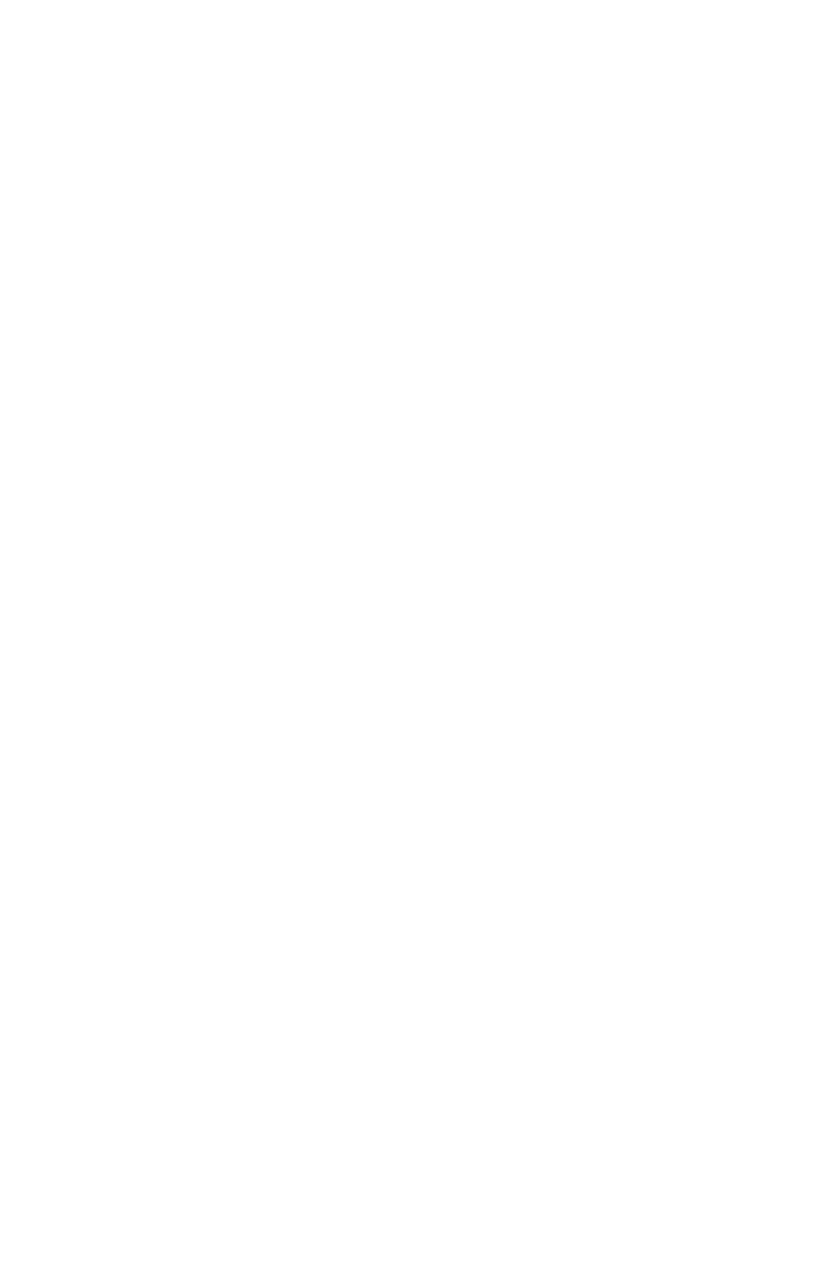
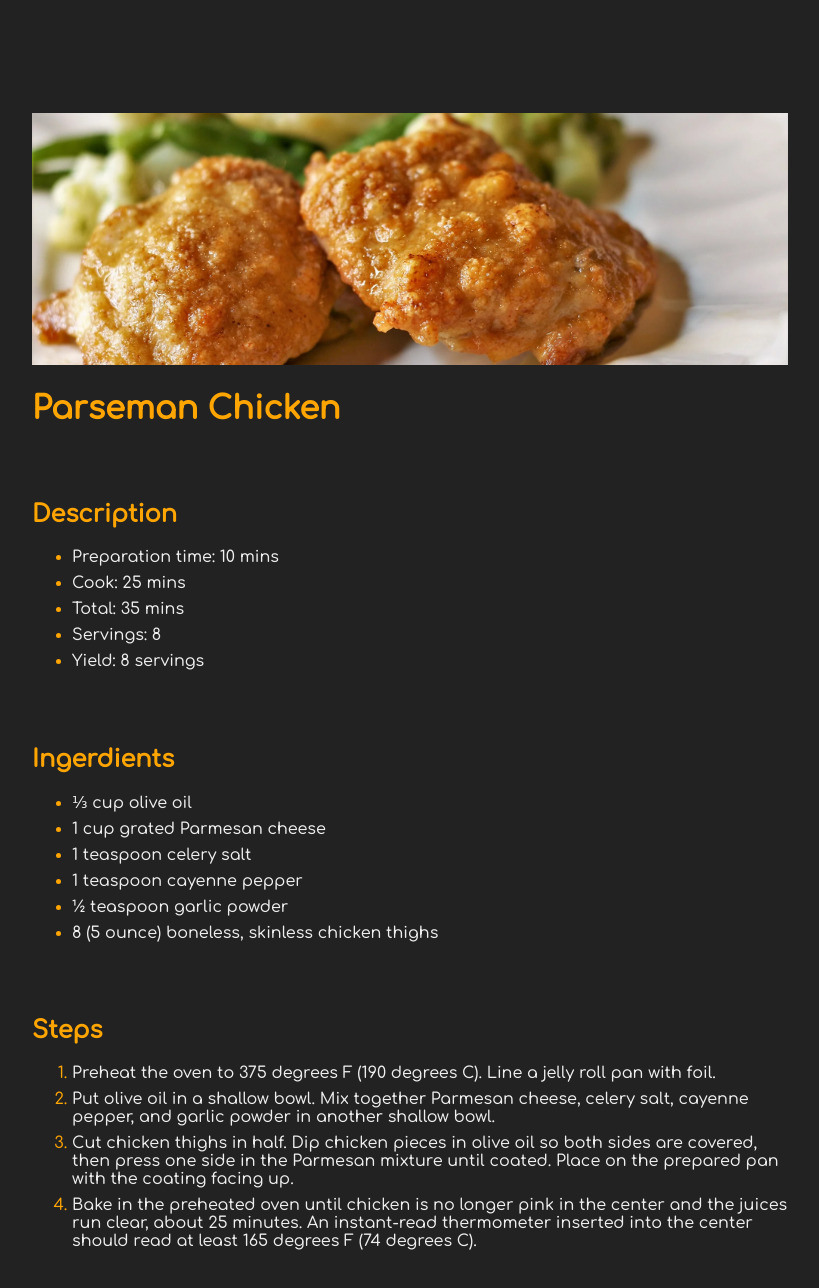
Before and after one commit to miguelrcborges/odin-recipes, a plain HTML site: page recipes/parsemanchicken.html in a window 1280 px wide. Shown: the whole page, without its empty margins (230-1049 px from the left). Before the commit the page ends 800 px from the top, so only its background shows below. Drawn offline with Linux system fonts and the light colour scheme.

Commit message:
more recipes poggers

```diff
--- a/css/global.css
+++ b/css/global.css
@@ -12,29 +12,24 @@
 body {
     font-family: 'Comfortaa', cursive;
     background-color: #222;
+    color: #eee
 }
 
 h1, h2, a:visited, a:link, a:hover, a:active {
     color: orange;
 }
 
-p {
+li {
+    color: orange;
+    margin: 0.5em 0;
+}
+
+li span {
     color: #eee;
 }
 
-ul {
-    list-style: none;
+img {
+    width: min(90vw, 20cm);
+    aspect-ratio: 3;
+    object-fit: cover;
 }
-
-ul li::before {
-    content: "\2022";
-    color: orange;
-    font-weight: bold;
-    display: inline-block;
-    width: 1em;
-    margin-left: -1em;
-}
-
-ul li {
-    margin: 0.25em 0;
-}
--- a/recipes/parsemanchicken.html
+++ b/recipes/parsemanchicken.html
@@ -0,0 +1,51 @@
+<!DOCTYPE html>
+<html lang="en">
+    <head>
+        <meta charset="UTF-8">
+        <title>Odin's Recipes</title>
+        <link rel="stylesheet" href="../css/global.css">
+    </head>
+
+    <body>
+        <div class="margin">
+            <div class="block">
+                <img src="../images/parsemanchicken.webp">
+                <h1>Parseman Chicken</h1>
+            </div>
+
+            <div class="block">
+                <h2>Description</h2>
+                <ul>
+                    <li><span>Preparation time: 10 mins</span></li>
+                    <li><span>Cook: 25 mins</span></li>
+                    <li><span>Total: 35 mins</span></li>
+                    <li><span>Servings: 8</span></li>
+                    <li><span>Yield: 8 servings</span></li>
+                </ul>
+            </div>
+
+            <div class="block">
+                <h2>Ingerdients</h2>
+                <ul>
+                    <li><span>⅓ cup olive oil</span></li>
+                    <li><span>1 cup grated Parmesan cheese</span></li>
+                    <li><span>1 teaspoon celery salt</span></li>
+                    <li><span>1 teaspoon cayenne pepper</span></li>
+                    <li><span>½ teaspoon garlic powder</span></li>
+                    <li><span>8 (5 ounce) boneless, skinless chicken thighs</span></li>
+                </ul>
+            </div>
+
+            <div class="block">
+                <h2>Steps</h2>
+                <ol>
+                    <li><span>Preheat the oven to 375 degrees F (190 degrees C). Line a jelly roll pan with foil.</span></li>
+                    <li><span>Put olive oil in a shallow bowl. Mix together Parmesan cheese, celery salt, cayenne pepper, and garlic powder in another shallow bowl.</span></li>
+                    <li><span>Cut chicken thighs in half. Dip chicken pieces in olive oil so both sides are covered, then press one side in the Parmesan mixture until coated. Place on the prepared pan with the coating facing up.</span></li>
+                    <li><span>Bake in the preheated oven until chicken is no longer pink in the center and the juices run clear, about 25 minutes. An instant-read thermometer inserted into the center should read at least 165 degrees F (74 degrees C).</span></li>
+                </ol>
+            </div>
+
+        </div>
+    </body>
+</html>
```
Also changed, not shown: index.html (+3 -0 lines), images/parsemanchicken.webp (added).
